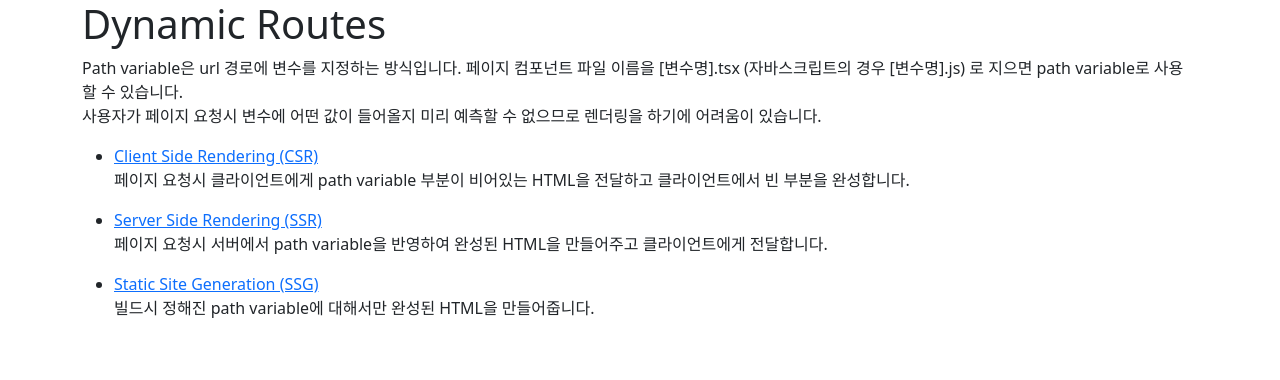
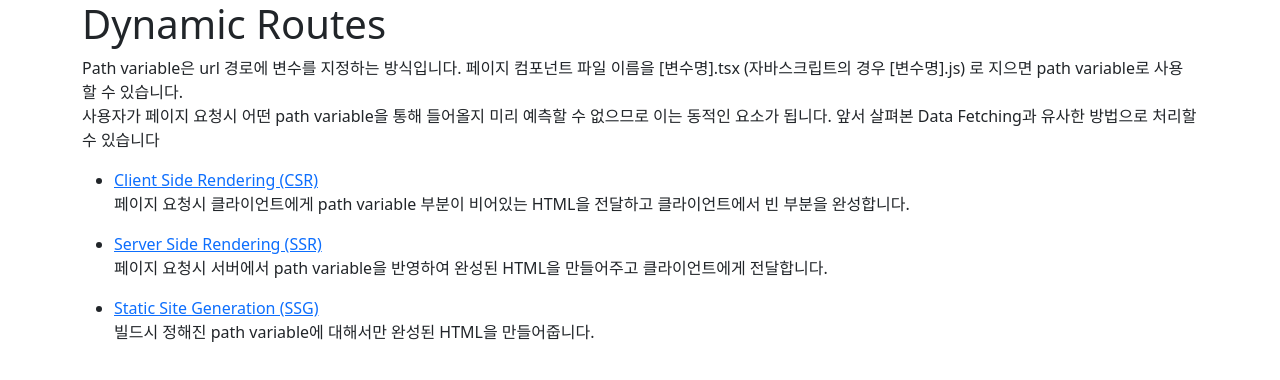
Before and after one commit to juhonamnam/demo-next, a Next.js app: page /dynamicRoutes in a window 1280 px wide. Shown: the top 380 px of the page. Built offline with nearby package versions, Linux system fonts and the light colour scheme.

Commit message:
edit description

```diff
--- a/src/pages/dynamicRoutes/index.tsx
+++ b/src/pages/dynamicRoutes/index.tsx
@@ -9,8 +9,9 @@ const TodoList = () => {
         파일 이름을 [변수명].tsx (자바스크립트의 경우 [변수명].js) 로 지으면
         path variable로 사용할 수 있습니다.
         <br />
-        사용자가 페이지 요청시 변수에 어떤 값이 들어올지 미리 예측할 수 없으므로
-        렌더링을 하기에 어려움이 있습니다.
+        사용자가 페이지 요청시 어떤 path variable을 통해 들어올지 미리 예측할 수
+        없으므로 이는 동적인 요소가 됩니다. 앞서 살펴본 Data Fetching과 유사한
+        방법으로 처리할 수 있습니다
       </p>
       <ul>
         <li>
```
Also changed, not shown: src/pages/dataFetching/index.tsx (+9 -8 lines), src/pages/dynamicRoutesAdv/index.tsx (+7 -4 lines).
